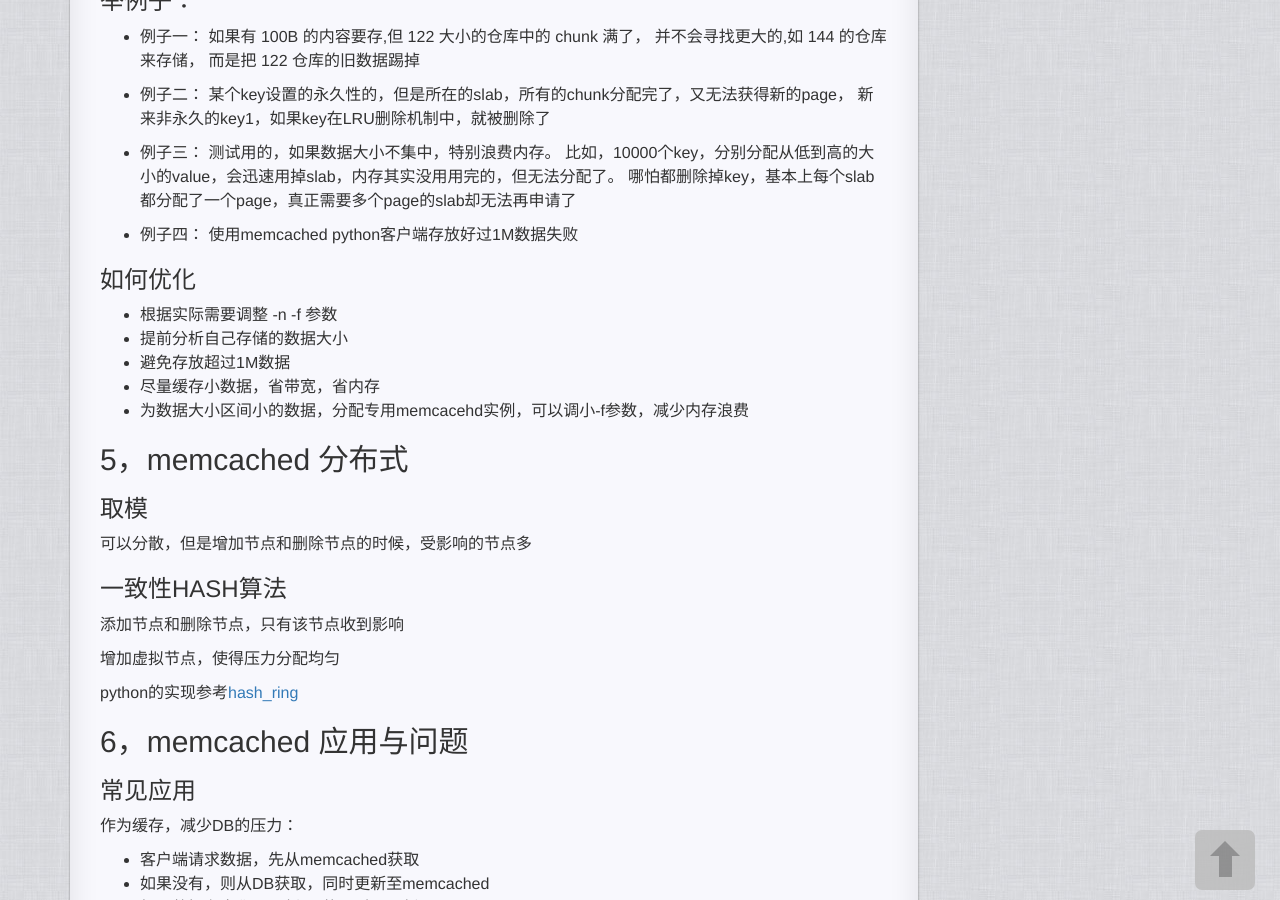
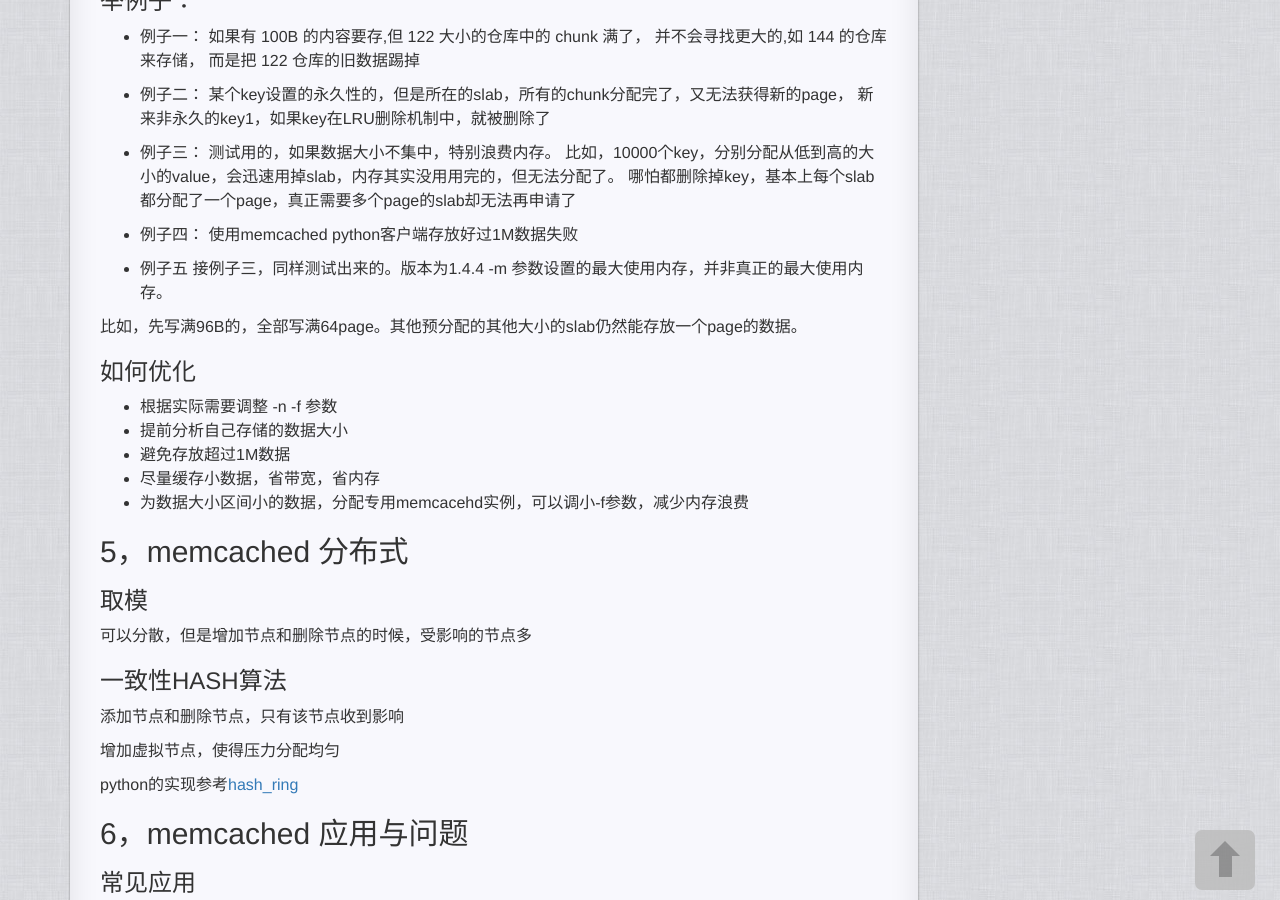
Before and after one commit to imouren/imouren.github.io, a Jekyll site: the page built from _posts/2015-12-18-memcached.md, in a window 1280 px wide and 900 px high, scrolled down 9805 px. Built offline with Jekyll 4.4.1, drawn with Linux system fonts in a browser that asks for light colours; nearby versions of some CDN libraries; comment, search, counter and statistics services are not loaded; a style sheet for code colours, icons or effects is not loaded.

Commit message:
add more

```diff
--- a/_posts/2015-12-18-memcached.md
+++ b/_posts/2015-12-18-memcached.md
@@ -509,6 +509,12 @@
 * 例子四：
 使用memcached python客户端存放好过1M数据失败
 
+* 例子五
+接例子三，同样测试出来的。版本为1.4.4
+-m 参数设置的最大使用内存，并非真正的最大使用内存。
+
+比如，先写满96B的，全部写满64page。其他预分配的其他大小的slab仍然能存放一个page的数据。
+
 ### 如何优化
 
 * 根据实际需要调整 -n -f 参数
```
